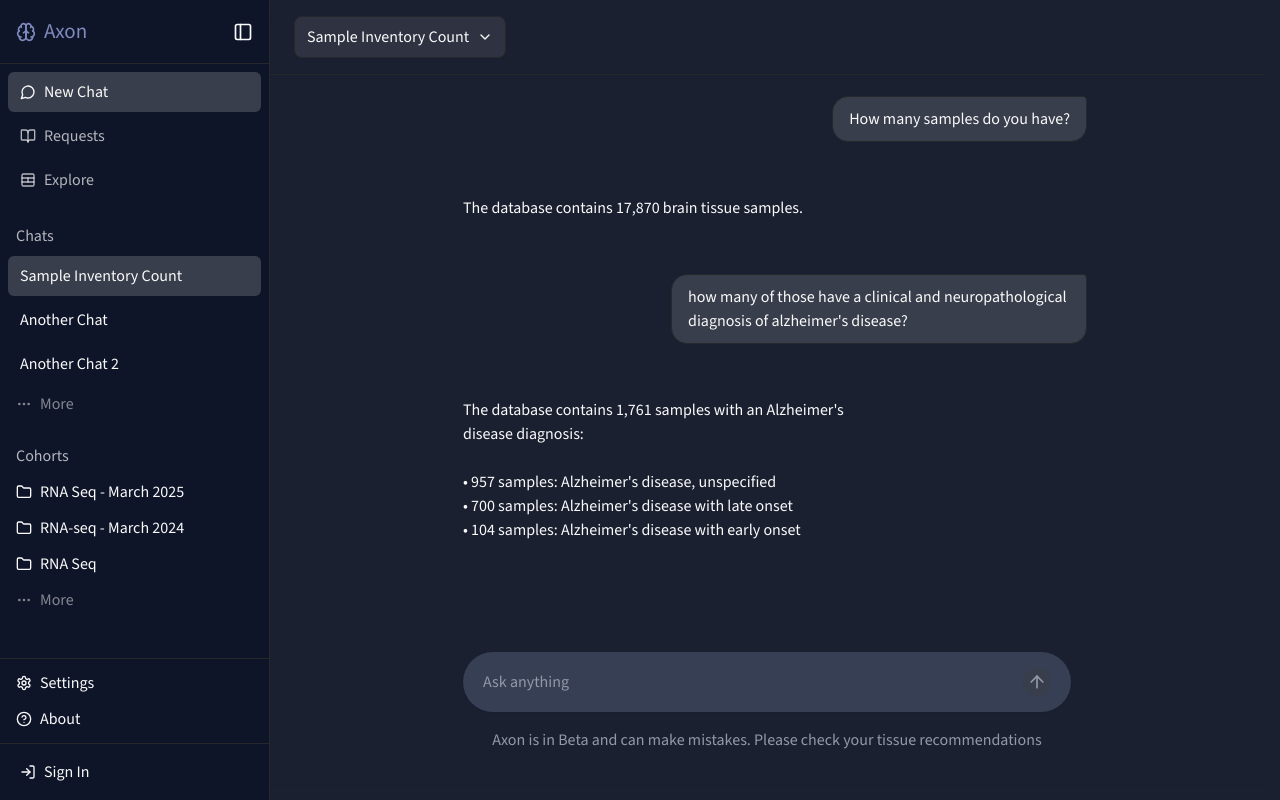
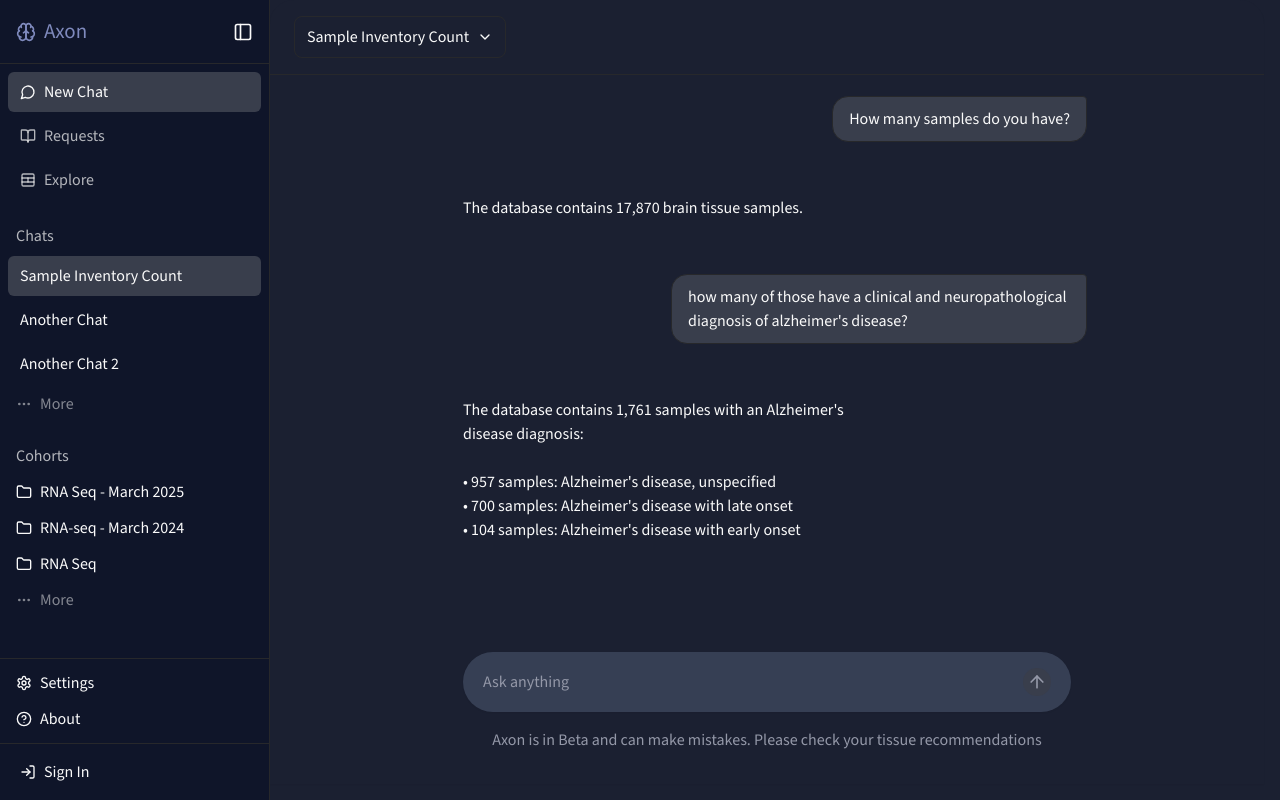
Before and after one commit to ehunter/axon, a Next.js app in the folder apps/web/: page /chat in a window 1280 px wide. Built offline with nearby package versions, Linux system fonts and the light colour scheme; no server answers.

Commit message:
fix: ChatHeader dropdown - remove fill, use border only

```diff
--- a/apps/web/src/components/chat/chat-header.tsx
+++ b/apps/web/src/components/chat/chat-header.tsx
@@ -13,7 +13,7 @@ export function ChatHeader({ title, onDropdownClick }: ChatHeaderProps) {
       <button
         type="button"
         onClick={onDropdownClick}
-        className="flex items-center gap-2 border border-border rounded-lg px-3 py-2 bg-card hover:bg-secondary transition-colors"
+        className="flex items-center gap-2 border border-border rounded-lg px-3 py-2 hover:bg-secondary/50 transition-colors"
       >
         <span className="text-base text-foreground">{title}</span>
         <ChevronDown className="h-4 w-4 text-foreground" />
```
